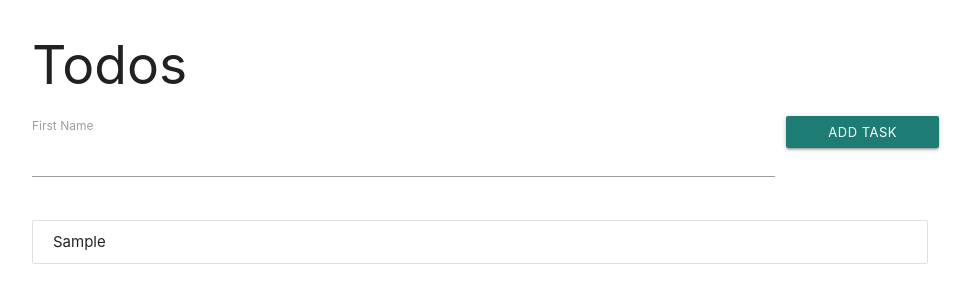
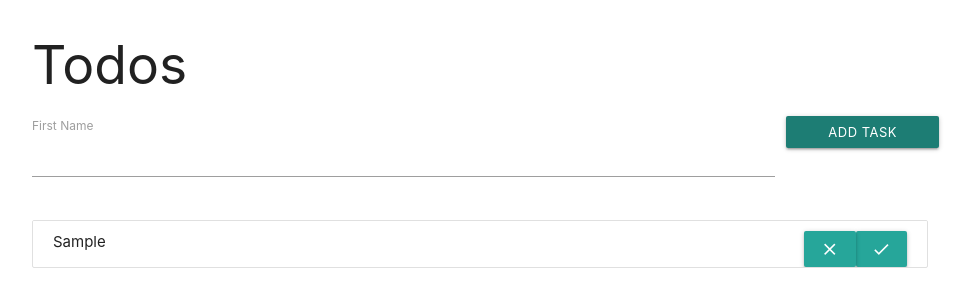
Before and after one commit to AlejandroMar/react-todo-list, a React (Create React App) app: page / in a window 1280 px wide. Both pictures are taken after typing "Sample" into the empty fields and a click on the button "ADD TASK". Shown: the top 306 px of the page, without its empty margins (160-1132 px from the left). Built offline with nearby package versions, Linux system fonts and the light colour scheme.

Commit message:
add icons and link to icons

```diff
--- a/public/index.html
+++ b/public/index.html
@@ -10,6 +10,7 @@
     -->
     <link rel="manifest" href="%PUBLIC_URL%/manifest.json">
     <link rel="shortcut icon" href="%PUBLIC_URL%/favicon.ico">
+    <link href="https://fonts.googleapis.com/icon?family=Material+Icons" rel="stylesheet">
     <!--
       Notice the use of %PUBLIC_URL% in the tags above.
       It will be replaced with the URL of the `public` folder during the build.
--- a/src/components/Task.js
+++ b/src/components/Task.js
@@ -3,8 +3,16 @@ import React from 'react';
 
 const Task = (props) => {
         return (
-
-           <li className="collection-item">{props.task}</li>
+           <li className="collection-item">{props.task}
+                <a
+                class="waves-effect waves-light btn secondary-content">
+                    <i class="large material-icons">done</i>
+                </a>
+                <a
+                class="waves-effect waves-light btn secondary-content">
+                    <i class="large material-icons">close</i>
+                </a>
+            </li>
         )
 }
 
```
